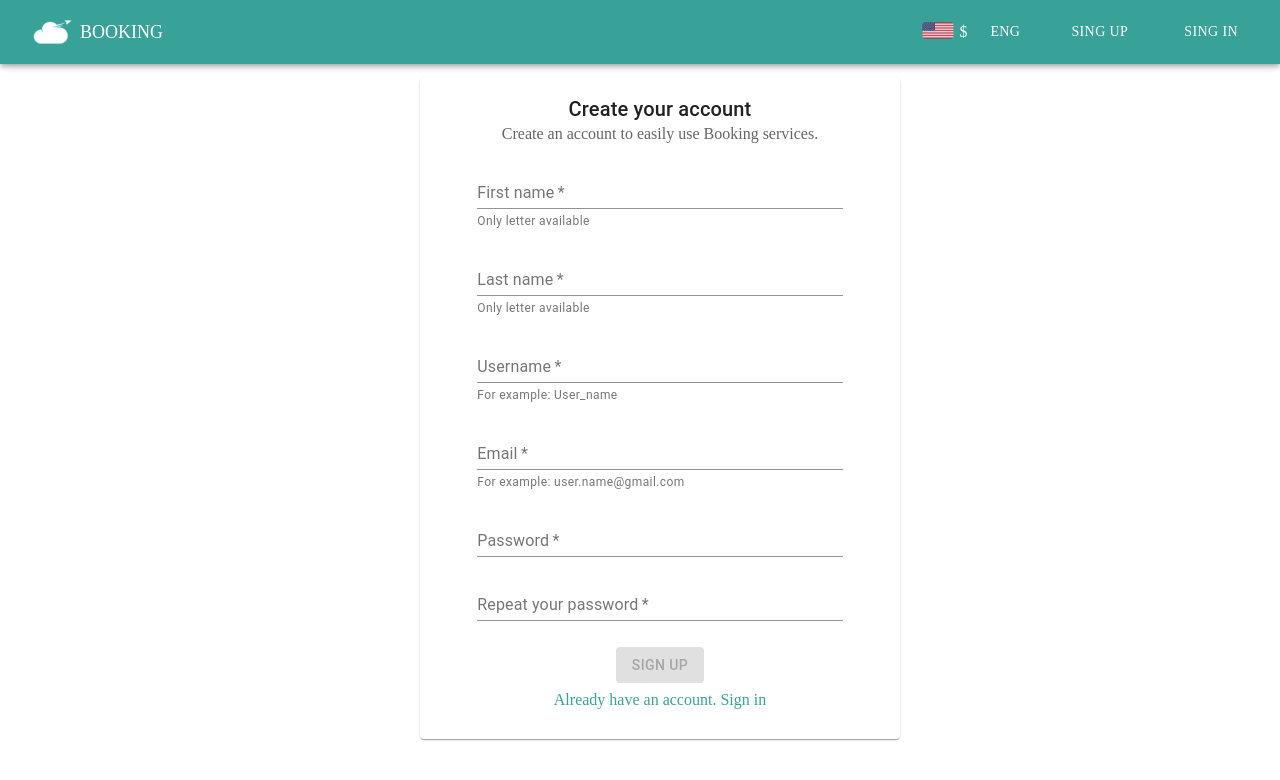
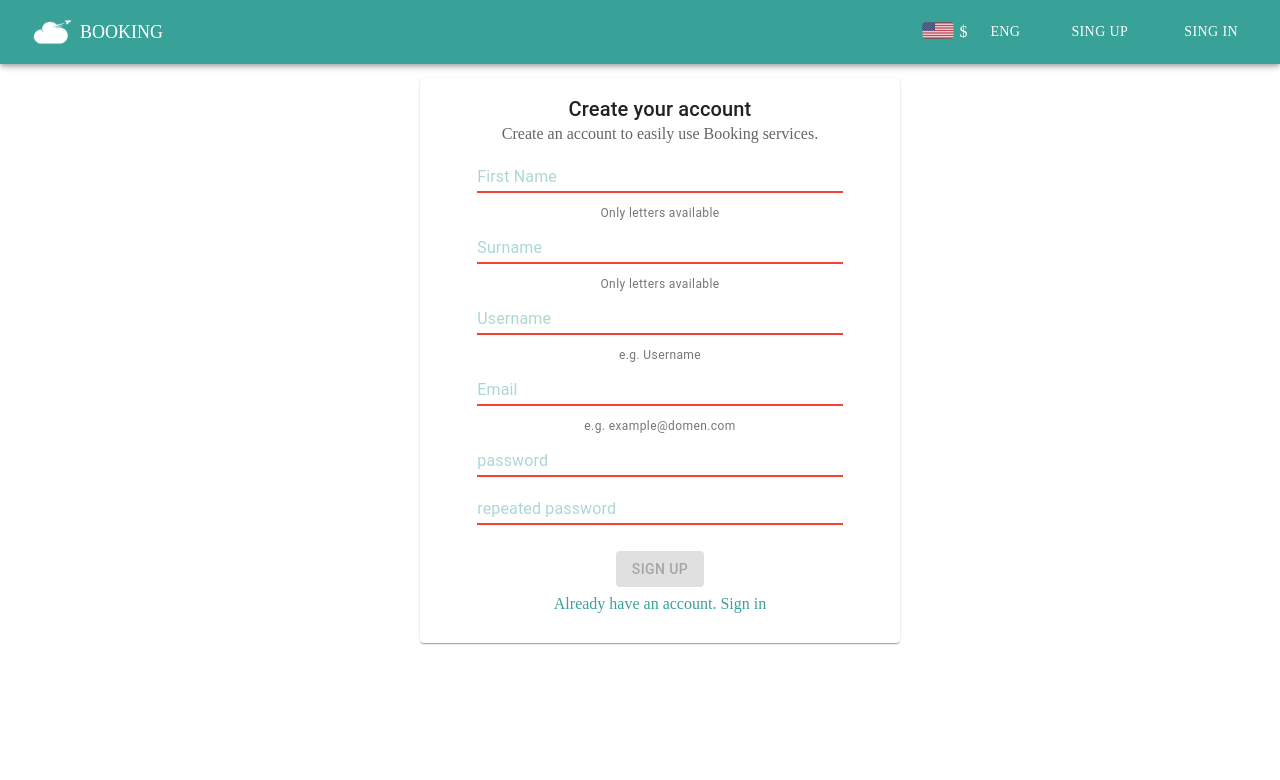
Before and after one commit to LinaDovhaniuk/bookingWeb, a React (Create React App) app in the folder booking-app/: page /register in a window 1280 px wide. Shown: the top 780 px of the page. Built offline with nearby package versions, Linux system fonts and the light colour scheme.

Commit message:
some validation and ui fixes

```diff
--- a/booking-app/src/components/Register.js
+++ b/booking-app/src/components/Register.js
@@ -6,6 +6,9 @@ import {connect} from "react-redux";
 import React, {Component} from "react";
 import {Field, Form} from "react-final-form";
 import TextField from "@material-ui/core/TextField";
+
+import { Input } from '@material-ui/core';
+import { FormHelperText } from '@material-ui/core';
 import Box from "@material-ui/core/Box";
 import Button from "@material-ui/core/Button";
 import Typography from "@material-ui/core/Typography";
@@ -70,7 +73,7 @@ const registerStyles = () => ({
 
 });
 
-class Register extends Component {
+class Register extends React.Component {
     constructor (props) {
         super(props);
         this.state = {
@@ -78,20 +81,23 @@ class Register extends Component {
             lastName: '',
             username: '',
             email: '',
+            password:'',
+            repeatedPassword:''
         };
     }
 
-    isNameValid = (name) => (/^[a-zA-Z]+$/).test(name);
+    isNameValid = (name) => (/^[a-zA-Z]+$/).test(name) &&  name.length>2;
 
 
-    isSurnameValid = (surname) => (/^[a-zA-Z]+$/).test(surname);
+    isSurnameValid = (surname) => (/^[a-zA-Z]+$/).test(surname) &&  surname.length>2;
 
 
-    isUsernameValid = (username) => (/^[a-zA-Z0-9_]+$/).test(username);
+    isUsernameValid = (username) => (/^[a-zA-Z0-9_]+$/).test(username) && username.length>4;
 
 
     isEmailValid = (email) => (/^[-\w.]+@([A-z0-9][-A-z0-9]+\.)+[A-z]{2,4}$/).test(email);
-
+    isPasswordValid = (password) => password.length>=6;
+    isRepeatedPasswordValid = (password) => password===this.state.password && this.isPasswordValid(this.state.password);
     // handleEmailChange = ({ target: { value }}) => {
     //     this.setState({
     //         email: value,
@@ -101,20 +107,48 @@ class Register extends Component {
     // isPasswordValid = (password) => password === this.state.repeatedPassword;
 
 
-    isDisabled = () => !(this.isNameValid(this.state.firstName) &&
-        this.isSurnameValid(this.state.lastName) &&
-        this.isEmailValid(this.state.email) &&
-        this.isUsernameValid(this.state.username)
-    );
+    //isDisabled = () => !(this.isNameValid(this.state.firstName) //&&
+       // this.isSurnameValid(this.state.lastName) &&
+       // this.isEmailValid(this.state.email) &&
+      //  this.isUsernameValid(this.state.username)
+    //);
 
+    handleNameChange = evt => this.setState({ firstName: evt.target.value });
+    handleLastNameChange = evt => this.setState({ lastName: evt.target.value });
+    handleUsernameChange = evt => this.setState({ username: evt.target.value });
+    handleEmailChange = evt => this.setState({ email: evt.target.value });
+    handlePasswordChange = evt => this.setState({ password: evt.target.value });
+    handleRepeatedPasswordChange = evt => this.setState({ repeatedPassword: evt.target.value });
 
     onSubmit = (values) => {
          history.replace('/properties')
     };
 
+    canBeSubmitted() {
+        const {firstName, lastName, username, email,password, repeatedPassword } = this.state;
+
+
+        return (
+            this.isNameValid(firstName) &&
+            this.isSurnameValid(lastName) &&
+            this.isUsernameValid(username) &&
+            this.isEmailValid(email) &&
+            this.isPasswordValid(password) &&
+            this.isRepeatedPasswordValid(repeatedPassword)
+        );
+    }
+
+    handleSubmit = (evt) => {
+        if (!this.canBeSubmitted()) {
+            evt.preventDefault();
+            return;
+        }
+        // actual submit logic...
+    };
 
     render() {
         const { classes } = this.props;
+        const isEnabled = this.canBeSubmitted(); //this.isNameValid(firstName);
         return (
             <div className={classes.rootContainer}>
                 <Card className={classes.card}>
@@ -127,89 +161,83 @@ class Register extends Component {
                         onSubmit={this.onSubmit}
                         render={({handleSubmit}) => (
                             <form className={classes.container} onSubmit={handleSubmit}>
-                                <Field name='firstName'>
-                                    {({input}) => (
-                                        <TextField
-                                            error = {this.isNameValid(input)}
-                                            helperText = 'Only letter available'
+
+                                 <Input
                                          className={classes.item}
                                          name='firstName'
                                          label='First name'
-                                            placeholder='Input text for a single line field'
+                                         placeholder='First Name'
+                                         helperText = 'Only letter available'
                                          required
-                                            {...input}
+                                         value={this.state.firstName}
+                                         onChange={this.handleNameChange}
+                                         error = {!this.isNameValid(this.state.firstName)}
                                  />
-                                    )}
-                                </Field>
-                                <Field name='lastName'>
-                                    {({input, meta}) => (
-                                        <TextField
-                                            error = {this.isSurnameValid(input)}
+                                <FormHelperText id="component-error-text">Only letters available</FormHelperText>
+                                <Input
+                                    className={classes.item}
+                                    name='surname'
+                                    label='Surname'
+                                    placeholder='Surname'
                                     helperText = 'Only letter available'
+                                    required
+                                    value={this.state.lastName}
+                                    onChange={this.handleLastNameChange}
+                                    error = {!this.isSurnameValid(this.state.lastName)}
+                                />
+                                <FormHelperText id="component-error-text">Only letters available</FormHelperText>
+                                <Input
                                     className={classes.item}
-                                            name='lastName'
-                                            label='Last name'
-                                            placeholder='Input text for a single line field'
+                                    name='username'
+                                    label='Username'
+                                    placeholder='Username'
+                                    helperText = 'Only letter available'
                                     required
-                                            {...input}
+                                    value={this.state.username}
+                                    onChange={this.handleUsernameChange}
+                                    error = {!this.isUsernameValid(this.state.username)}
                                 />
-                                    )}
-                                </Field>
-                                <Field name='username'>
-                                    {({input, meta}) => (
-                                        <TextField
-                                            error = {this.isUsernameValid(input)}
-                                            helperText = 'For example: User_name'
+                                <FormHelperText id="component-error-text">e.g. Username</FormHelperText>
+                                <Input
                                     className={classes.item}
-                                            name='Username'
-                                            label='Username'
-                                            placeholder='Input text for a single line field'
+                                    name='email'
+                                    label='Email'
+                                    placeholder='Email'
+                                    helperText = 'Only letter available'
                                     required
-                                            {...input}
+                                    value={this.state.email}
+                                    onChange={this.handleEmailChange}
+                                    error = {!this.isEmailValid(this.state.email)}
                                 />
-                                    )}
-                                </Field>
-                                <Field name='email'>
-                                    {({input, meta}) => (
-                                        <TextField
-                                            error = {this.isEmailValid(input)}
-                                            helperText = 'For example: user.name@gmail.com'
+                                <FormHelperText id="component-error-text">e.g. example@domen.com</FormHelperText>
+                                <Input
                                     className={classes.item}
-                                            label='Email'
-                                            placeholder='Input text for a single line field'
+                                    name='password'
+                                    label='Password'
+                                    placeholder='password'
+                                    helperText = 'Only letter available'
                                     required
-                                            {...input}
+                                    value={this.state.password}
+                                    onChange={this.handlePasswordChange}
+                                    type='password'
+                                    error = {!this.isPasswordValid(this.state.password)}
                                 />
-                                    )}
-                                </Field>
-                                <Field name='password'>
-                                    {({input, meta}) => (
-                                        <TextField
+                                <Input
                                     className={classes.item}
-                                            label='Password'
-                                            placeholder='Enter your password'
+                                    name='repeatedPassword'
+                                    label='RepeatedPassword'
+                                    placeholder='repeated password'
+                                    type='password'
+                                    helperText = 'Only letter available'
                                     required
-                                            type='password'
-                                            {...input}
+                                    value={this.state.repeatedPassword}
+                                    onChange={this.handleRepeatedPasswordChange}
+                                    error = {!this.isRepeatedPasswordValid(this.state.repeatedPassword)}
                                 />
-                                    )}
-                                </Field>
-                                <Field name='repeatedPassword'>
-                                    {({input, meta}) => (
-                                        <TextField
-                                            className={classes.item}
-                                            label='Repeat your password'
-                                            placeholder='Repeat your password'
-                                            required
-                                            type='password'
-                                            {...input}
-                                        />
-                                    )}
-                                </Field>
 
                                 <Box className={classes.actions}>
                                     <Button
-                                        disabled = {this.isDisabled}
+                                        disabled = {!isEnabled}
                                         className={classes.btn}
                                         color='primary'
                                         type='submit'
--- a/booking-app/src/containers/UserPage.js
+++ b/booking-app/src/containers/UserPage.js
@@ -99,6 +99,7 @@ const userPageStyles = () => ({
             alignItems: 'flex-start',
             flexDirection: 'column',
             justifyContent: 'flex-start',
+            fontSize: 20,
             lineHeight: 1.5,
         },
         upload: {
--- a/booking-app/src/index.js
+++ b/booking-app/src/index.js
@@ -1,3 +1,5 @@
+import 'react-app-polyfill/ie11';
+import 'react-app-polyfill/stable';
 import React from 'react';
 import ReactDOM from 'react-dom';
 import App from './App';
```
Also changed, not shown: booking-app/package.json (+7 -1 lines), 1 other file (tests, documents, lock files or other folders). Lines whose indentation alone changed are shown as unchanged.
